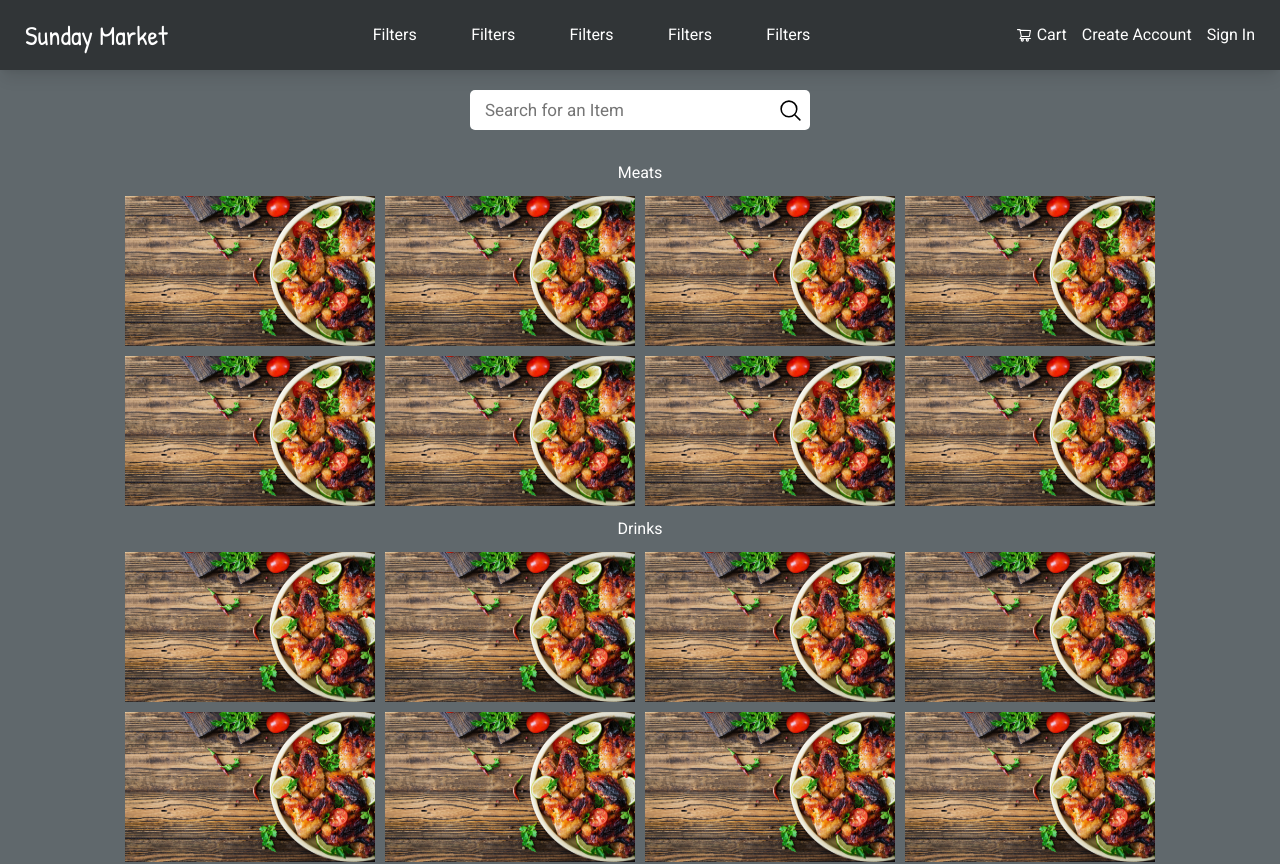
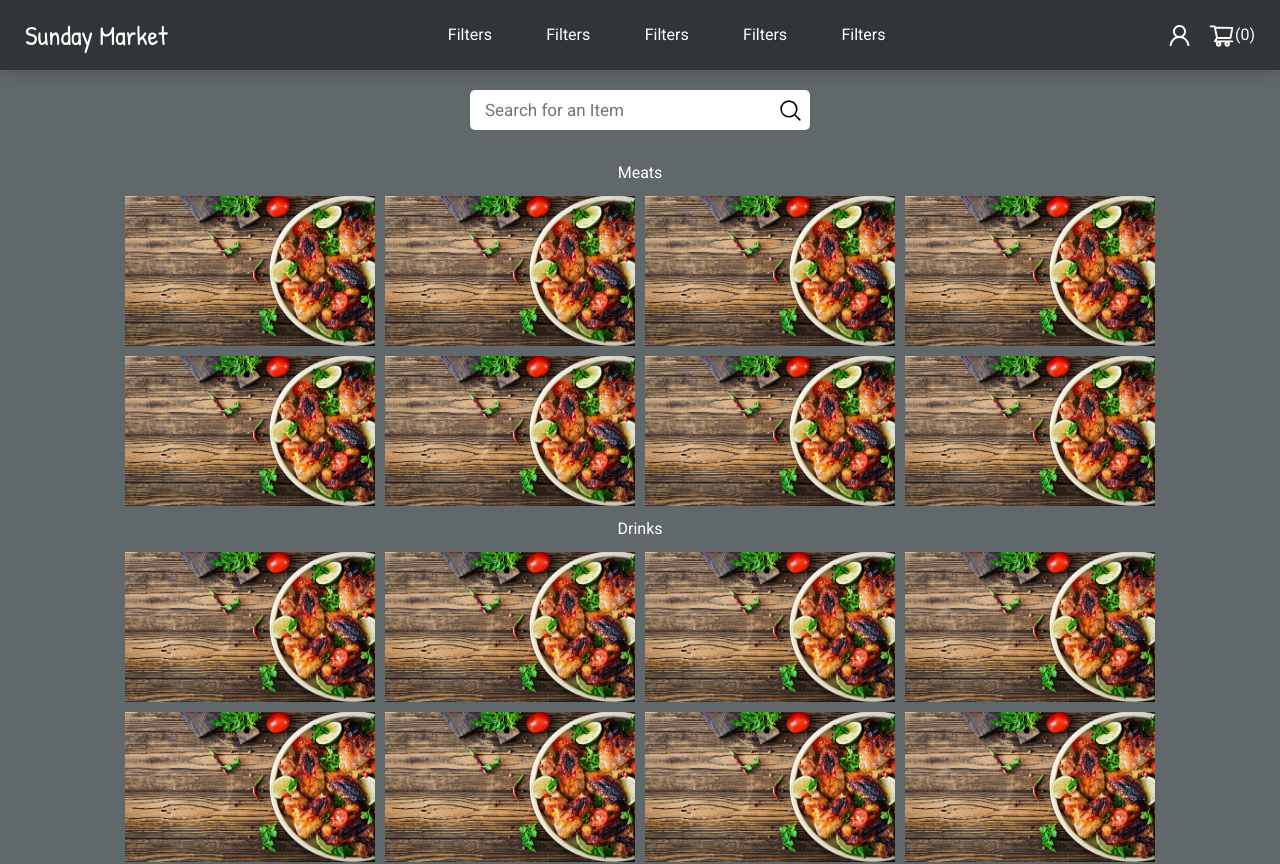
Before and after one commit to Victor-Mannelli/E-Commerce-Driven, a React (Create React App) app: page / in a window 1280 px wide. Shown: the top 864 px of the page. Built offline with nearby package versions, Linux system fonts and the light colour scheme.

Commit message:
refactor: transformed Header into a component and changed user features' icons

```diff
--- a/src/App.js
+++ b/src/App.js
@@ -10,11 +10,14 @@ import ProductPage from "./pages/product";
 import RegistrationPage from "./pages/registration";
 
 import UserContext from "./contexts/UserContext";
+import CartContext from "./contexts/CartContext";
 
 export default function App() {
   const [user, setUser] = useState(null);
+  const [cart, setCart] = useState([]);
   return (
     <UserContext.Provider value={{ user, setUser }}>
+      <CartContext.Provider value={{ cart, setCart }}>
         <BrowserRouter>
           <Routes>
             <Route path="*" element={<PageNotFound />} />
@@ -27,6 +30,7 @@ export default function App() {
           </Routes>
           <GlobalStyle />
         </BrowserRouter>
+      </CartContext.Provider>
     </UserContext.Provider>
   );
 }
--- /dev/null
+++ b/src/components/Header.js
@@ -0,0 +1,78 @@
+import { useContext } from "react";
+import styled from "styled-components";
+import { AiOutlineShoppingCart, AiOutlineUser } from "react-icons/ai";
+import { useNavigate } from "react-router-dom";
+import CartContext from "../contexts/CartContext";
+
+export default function Header() {
+  const navigate = useNavigate();
+  const { cart } = useContext(CartContext);
+
+  return (
+    <HeaderStyle>
+      <h1 onClick={() => navigate("/")}> Sunday Market </h1>
+      <Filters>
+        <h2> Filters </h2>
+        <h2> Filters </h2>
+        <h2> Filters </h2>
+        <h2> Filters </h2>
+        <h2> Filters </h2>
+      </Filters>
+      <UserFeatures>
+        <AiOutlineUser
+          onClick={() => navigate("/login")}
+          className="user-features-icons"
+        />
+        <div onClick={() => navigate("/cart")} className="user-features-icons">
+          <AiOutlineShoppingCart />
+          <span>
+            {`(${(cart.lenght === undefined) | (cart === []) ? 0 : cart.lenght})`}
+          </span>
+        </div>
+      </UserFeatures>
+    </HeaderStyle>
+  );
+}
+const HeaderStyle = styled.div`
+  position: fixed;
+  z-index: 2;
+  top: 0;
+  left: 0;
+  display: flex;
+  justify-content: space-between;
+  align-items: center;
+  height: 70px;
+  width: 100%;
+  padding: 0 25px;
+  box-shadow: rgba(0, 0, 0, 0.1) 0px 10px 15px -3px,
+    rgba(0, 0, 0, 0.05) 0px 4px 6px -2px;
+  background-color: var(--darkmodeHeader);
+  color: var(--darkmodeText);
+  font-family: "Roboto", sans-serif;
+  h1 {
+    font-family: "Patrick Hand", cursive;
+    font-size: 27px;
+    cursor: pointer;
+  }
+`;
+const Filters = styled.div`
+  display: flex;
+  justify-content: space-around;
+  width: 40%;
+  h2 {
+    cursor: pointer;
+  }
+`;
+const UserFeatures = styled.div`
+  display: flex;
+  gap: 15px;
+  font-size: 27px;
+  .user-features-icons {
+    cursor: pointer;
+    display: flex;
+    align-items: center;
+    span {
+        font-size: medium;
+    }
+  }
+`;
--- /dev/null
+++ b/src/contexts/CartContext.js
@@ -0,0 +1,5 @@
+import { createContext } from "react";
+
+const CartContext = createContext();
+
+export default CartContext;
--- a/src/pages/home.js
+++ b/src/pages/home.js
@@ -1,32 +1,15 @@
 import styled from "styled-components";
-import { AiOutlineShoppingCart } from "react-icons/ai";
 import { HiOutlineMagnifyingGlass } from "react-icons/hi2";
 import { useNavigate } from "react-router-dom";
 import ibage from "../files/ibage.jpg";
 import { Page, StyledInput } from "../GeneralStyles";
+import Header from "../components/Header";
 
 export default function HomePage() {
   const navigate = useNavigate();
   return (
     <Page>
-			<Header>
-				<h1> Sunday Market </h1>
-				<Filters>
-					<h2> Filters </h2>
-					<h2> Filters </h2>
-					<h2> Filters </h2>
-					<h2> Filters </h2>
-					<h2> Filters </h2>
-				</Filters>
-				<UserFeatures>
-					<div>
-						<AiOutlineShoppingCart />
-						<h2> Cart </h2>
-					</div>
-					<h2 onClick={() => navigate("/registration")}> Create Account</h2>
-					<h2 onClick={() => navigate("/login")}> Sign In </h2>
-				</UserFeatures>
-			</Header>
+      <Header />
       <Main>
         <SearchBar>
           <StyledInput
@@ -86,47 +69,7 @@ export default function HomePage() {
     </Page>
   );
 }
-const Header = styled.div`
-	position: fixed;
-	z-index: 2;
-	top: 0;
-	left: 0;
-	display: flex;
-	justify-content: space-between;
-	align-items: center;
-	height: 70px;
-	width: 100%;
-	padding: 0 25px;
-	box-shadow: rgba(0, 0, 0, 0.1) 0px 10px 15px -3px,
-		rgba(0, 0, 0, 0.05) 0px 4px 6px -2px;
-	background-color: var(--darkmodeHeader);
-    color: var(--darkmodeText);
-    font-family: 'Roboto', sans-serif;
-    h1 {
-        font-family: 'Patrick Hand', cursive;
-        font-size: 27px;
-    }
-`;
-const Filters = styled.div`
-	display: flex;
-	justify-content: space-around;
-	width: 40%;
-	h2 {
-		cursor: pointer;
-	}
-`;
-const UserFeatures = styled.div`
-	display: flex;
-	gap: 15px;
-	div {
-		display: flex;
-		gap: 5px;
-		cursor: pointer;
-	}
-	h2 {
-		cursor: pointer;
-	}
-`;
+
 const Main = styled.div`
   padding-top: 70px;
 `;
@@ -163,5 +106,5 @@ const Title = styled.div`
   justify-content: center;
   padding: 15px;
   color: var(--darkmodeText);
-    font-family: 'Roboto', sans-serif;
-`
+  font-family: "Roboto", sans-serif;
+`;
--- a/src/pages/myCart.js
+++ b/src/pages/myCart.js
@@ -1,6 +1,9 @@
-export default function MyCartPage(){
-    return (
-        <>
-        </>
-    )
+import Header from "../components/Header";
+
+export default function MyCartPage() {
+  return (
+    <>
+      <Header />
+    </>
+  );
 }
```
Lines whose indentation alone changed are shown as unchanged.
